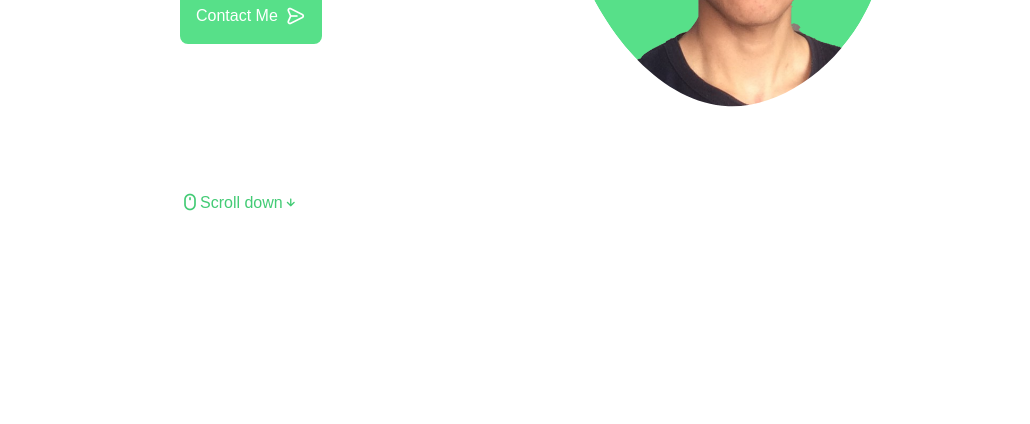
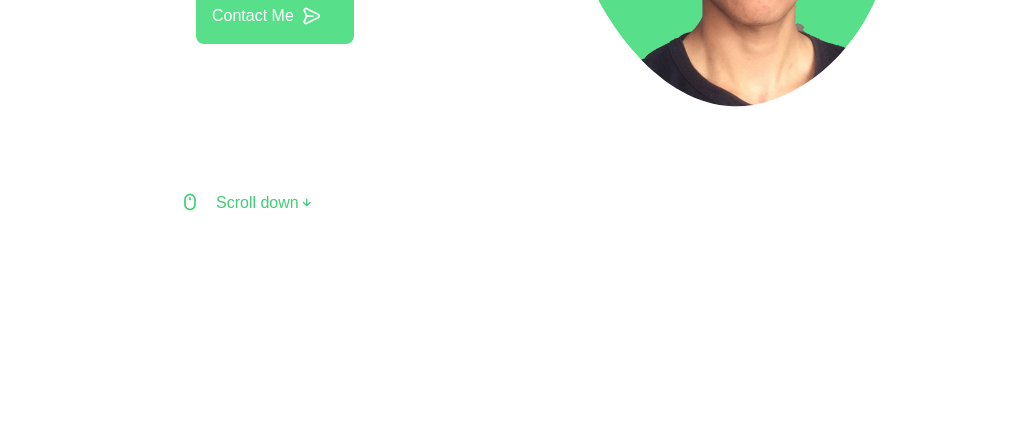
Before and after one commit to jumaraga/responsive_porfolio, a plain HTML site: page index.html in a window 1280 px wide. Shown: the part 376-800 px from the top of the page, without its empty margins (124-1154 px from the left). Drawn offline with nearby package versions, Linux system fonts and the light colour scheme.

Commit message:
style: margin to check icons

```diff
--- a/assets/css/styles.css
+++ b/assets/css/styles.css
@@ -52,6 +52,10 @@
     --z-tooltip: 10;
     --z-fixed: 100;
     --z-modal: 1000;
+}
+
+i.uil{
+    margin-right: 1rem;
 }
 
 /* Font size for large devices */
```
